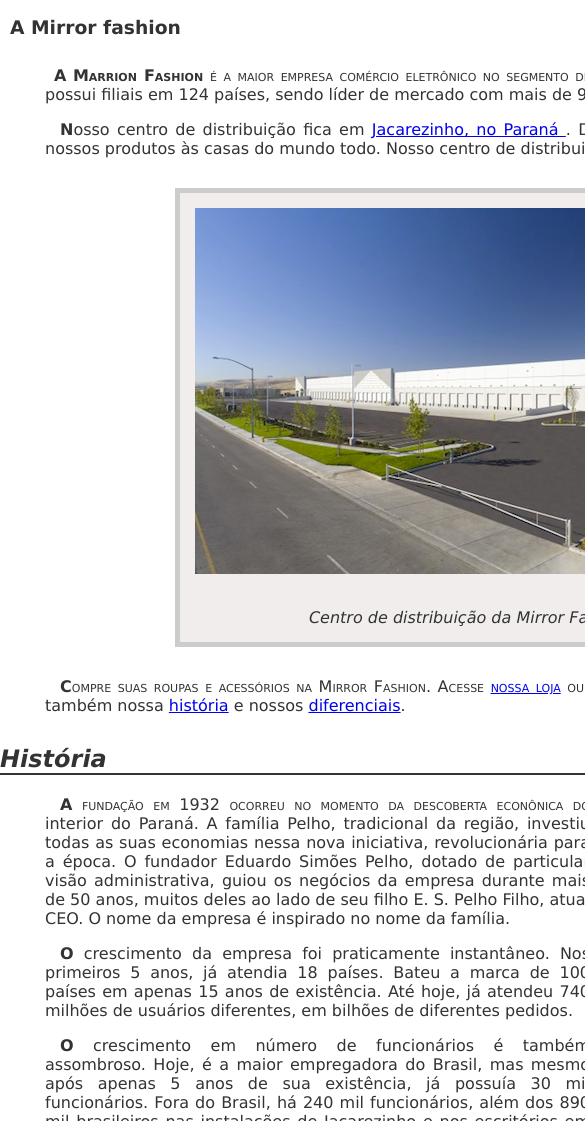
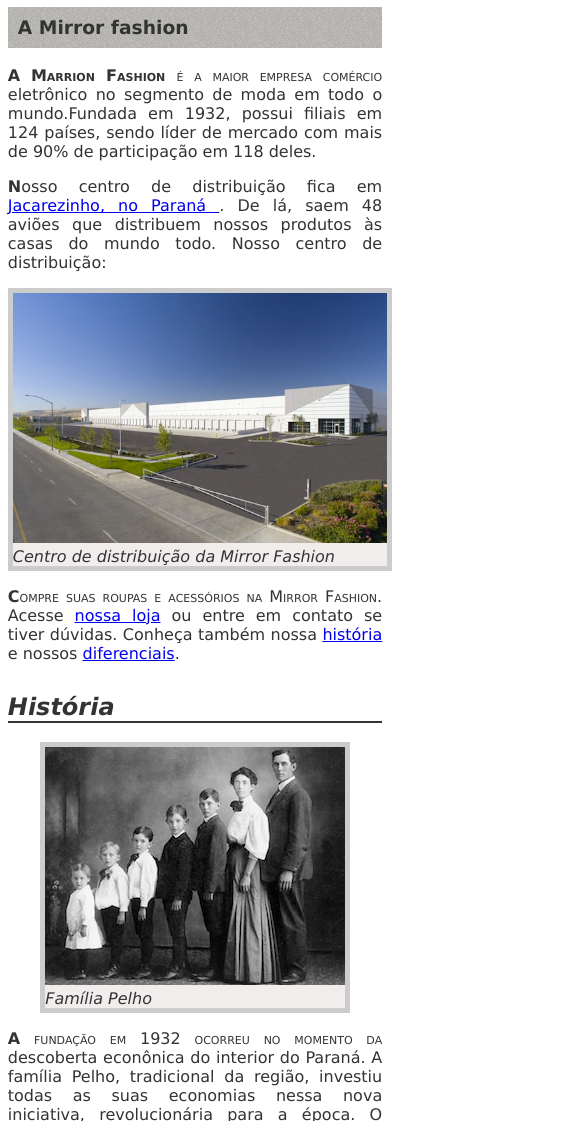
Before and after one commit to Silvalhd/Aulas-HTML5-CSS, a plain HTML site: page Curso-Frontend/sobre.html in a window 390 px wide. Shown: the part 109-1230 px from the top of the page, 585 px wide, since content can reach past the window. Drawn offline with Linux system fonts and the light colour scheme.

Commit message:
Curso FrontEnd
Inicio da transformação da pagina .sobre para mobile

```diff
--- a/Curso-Frontend/Css/sobre.css
+++ b/Curso-Frontend/Css/sobre.css
@@ -4,10 +4,14 @@ body {
     margin-left: auto;
     margin-right: auto;
     width: 940px;
+
 }
 
+
+
+
 h1 {
-    background-image: url(img/sobre-background.jpg);
+    background-image: url(../img/sobre-background.jpg);
     padding: 10px;
 
 }
@@ -71,3 +75,89 @@ h1 + p {
 :not(p) + p::first-line {
     font-variant: small-caps;
 }
+
+. footer {
+    color: #777;
+    margin: 30px 0;
+    padding: 30px 0;
+}
+
+footer img {
+    margin-right: 30px;
+    vertical-align: middle;
+    width: 94px;
+}
+
+@media (max-width: 560px) {
+    body {
+        width: 96%;
+        margin-right: auto;
+        margin-left: auto;
+    }
+
+    p {
+        text-align: justify;
+        padding: 0;
+        text-indent: 0;
+    }
+
+    h1 + p {
+        text-indent: 0;
+    }
+
+    #centro-distribuicao {
+        margin-left: 0;
+        margin-right: 0;
+        width: 100%;
+    }
+
+   #centro-distribuicao img {
+        max-width: 100%;
+
+   }
+
+   Figure {
+        text-align: left;
+        padding: 0;
+        margin: 0;
+   }
+
+   figcaption {
+        font-style: italic;
+        margin-top: 0;
+        text-align: justify;
+   }
+
+   #familia-pelo {
+        margin-left: auto;
+        margin-right: auto;
+        width: 80%;
+        display: block;
+        float: none;
+
+   }
+
+   #familia-pelo img {
+       width: 100%;
+   }
+
+   ul li {
+       text-align: justify;
+       padding: 5px;
+   }
+
+   footer {
+       text-align: justify;
+       letter-spacing: 1px;
+   }
+   footer img {
+        float: left;
+
+   }
+
+
+
+
+
+
+}
--- a/Curso-Frontend/sobre.html
+++ b/Curso-Frontend/sobre.html
@@ -3,7 +3,10 @@
     <head>
         <title>Sobre - Mirror Fashion</title>
         <meta charset="utf-8">
+        <meta name="viewport" content="width=device-width">
         <link rel='stylesheet' href="Css/sobre.css">
+
+
     </head>
 
     <body>
@@ -86,7 +89,7 @@
         </article>
 
         <footer>
-            <img src="img/logo.png" alt="logo da mirror fashion">
+            <img src="img/logo.png" alt="Logo da Mirror Fashion">
             &copy; Copyright Mirror Fashion
         </footer>
     </body>
```
